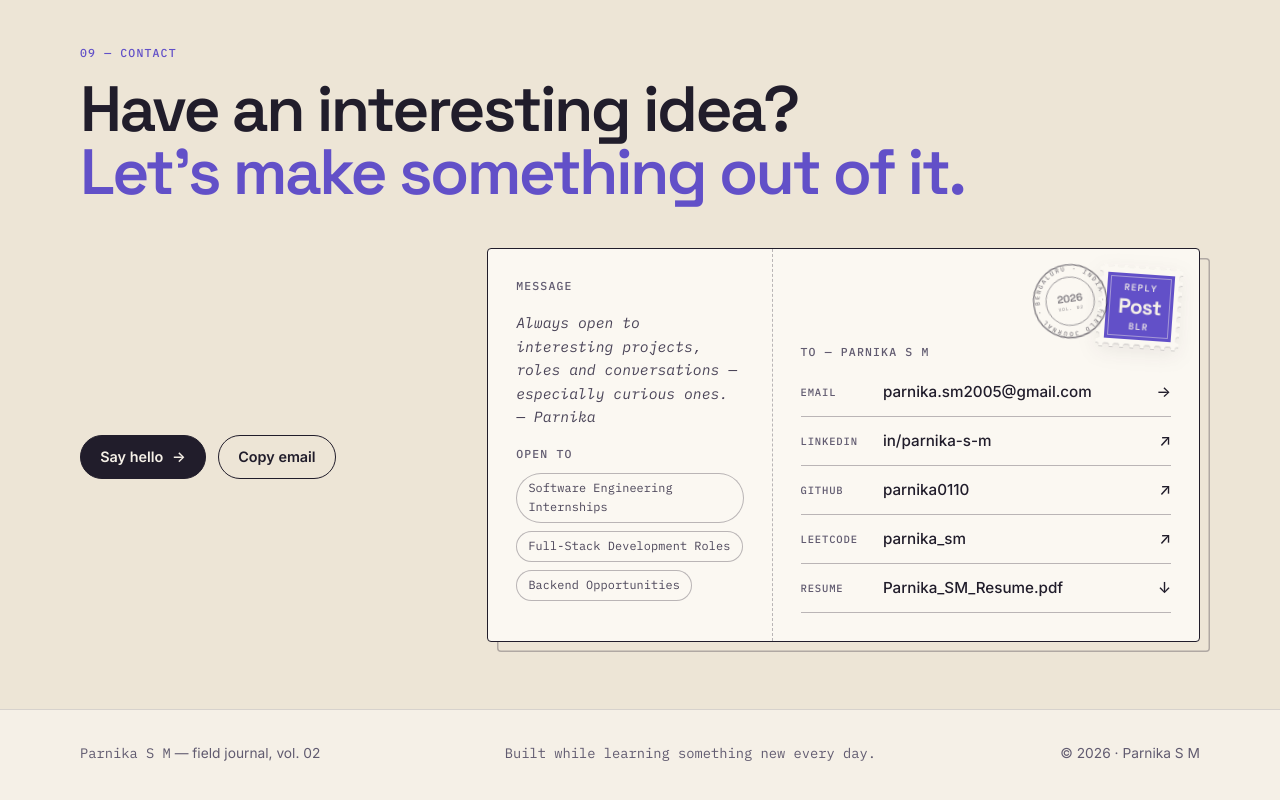
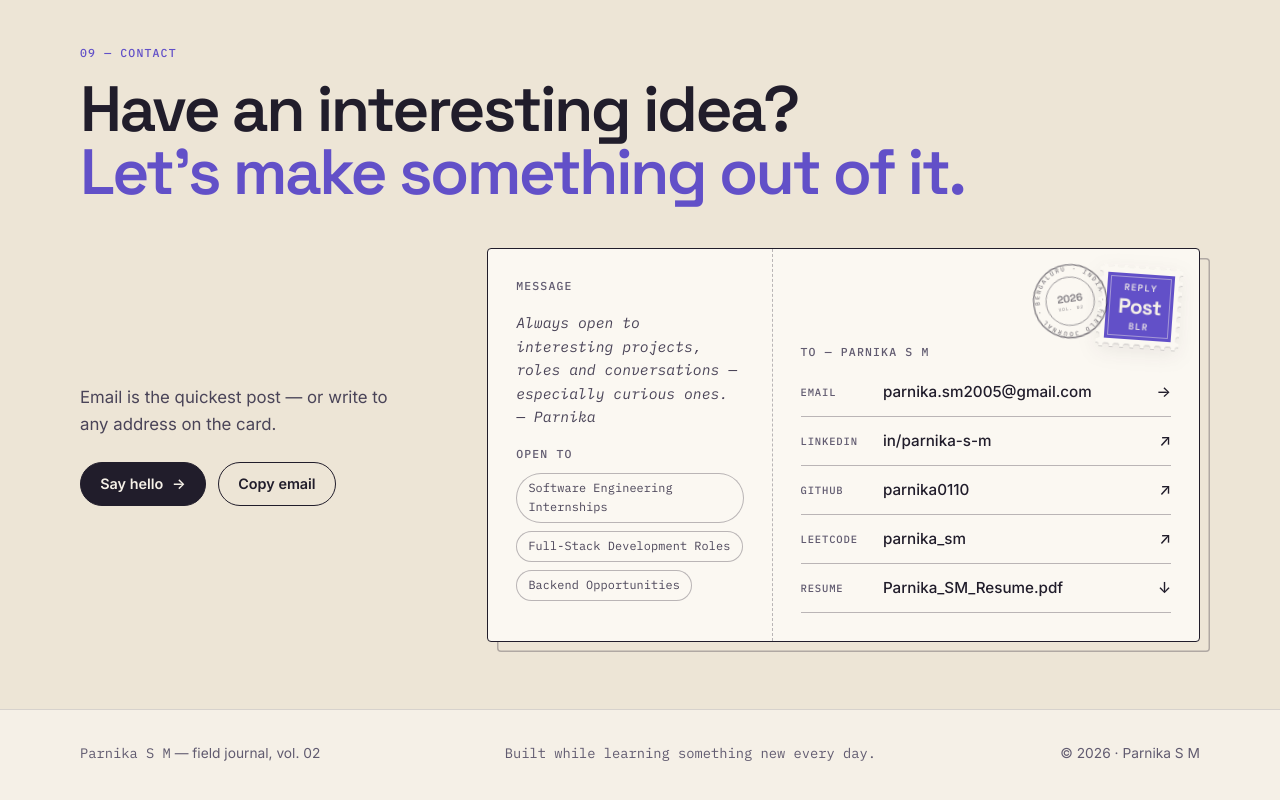
Before and after one commit to parnika0110/portfolio, a website: page index.html in a window 1280 px wide. Shown: the part 8970-9770 px from the top of the page. Drawn offline with Linux system fonts and the light colour scheme; no server answers; a script that the page names is missing.

Commit message:
Restore the Contact intro line in the postcard voice
"Email is the quickest post — or write to any address on the card."
Same place and style as the original line; height unchanged at
1366x768.

Co-Authored-By: Claude Opus 5.5 <noreply@anthropic.com>
Claude-Session: https://claude.ai/code/session_015sDQqfvxbHK9s69PAovxC4

```diff
--- a/index.html
+++ b/index.html
@@ -1010,6 +1010,7 @@
         <h2 class="contact__title" id="contact-title" style="margin-top:1rem"><span>Have an interesting idea?</span> <em>Let's make something out of it.</em></h2>
       </div>
       <div class="contact__side reveal">
+        <p class="lede">Email is the quickest post — or write to any address on the card.</p>
         <div class="contact__cta">
           <a class="btn btn--ink" href="mailto:parnika.sm2005@gmail.com">Say hello <span aria-hidden="true" class="arrow">→</span></a>
           <button class="btn btn--ghost" id="copyEmail" type="button">Copy email</button>
```
